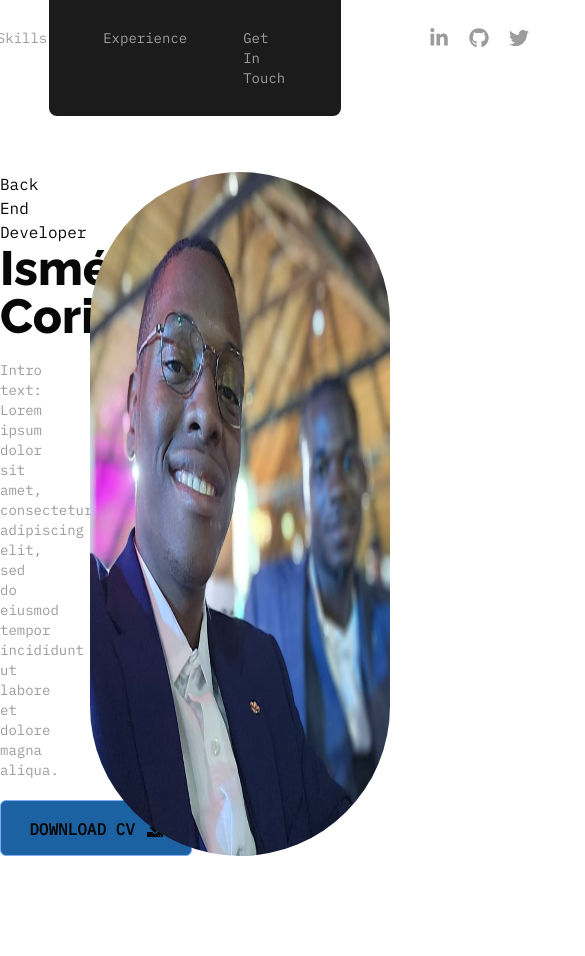
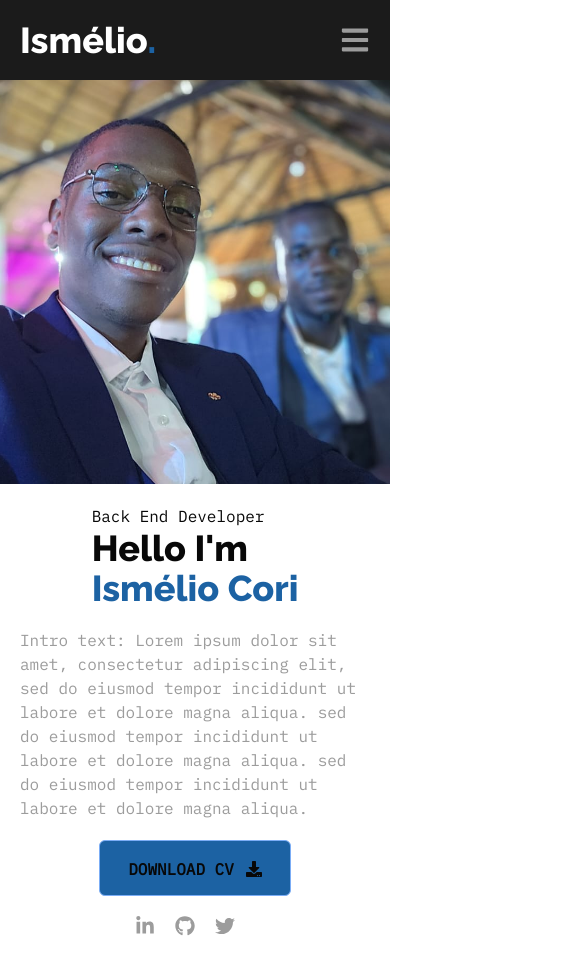
Before and after one commit to Cori-YS/portfolio, a Next.js app: page / in a window 390 px wide. Shown: the top 956 px of the page, 585 px wide, since content can reach past the window. Before the commit the page ends 856 px from the top, so only its background shows below. Built offline with nearby package versions, Linux system fonts and the light colour scheme.

Commit message:
feat: mobile home page

```diff
--- a/src/app/layout.tsx
+++ b/src/app/layout.tsx
@@ -1,10 +1,15 @@
-import type { Metadata } from 'next';
+import type { Metadata, Viewport } from 'next';
 import './globals.css';
 import { ibmPlexMono, raleway } from './ui/fonts';
 
 export const metadata: Metadata = {
   title: 'Portfolio',
   description: 'Ismélio Cori professional portfolio.',
+};
+
+export const viewport: Viewport = {
+  initialScale: 1,
+  width: 'device-width',
 };
 
 export default function RootLayout({
--- a/src/app/page.tsx
+++ b/src/app/page.tsx
@@ -2,35 +2,46 @@ import { Header } from './ui/header';
 import Link from 'next/link';
 import Image from 'next/image';
 import { FaDownload } from 'react-icons/fa';
+import { SocialIcons } from './ui/social-icons';
 
 export default function Home() {
   return (
     <div>
       <Header />
-      <div className='flex justify-center mt-14'>
-        <div className='font-mono w-96 grid grid-cols-1 gap-5'>
-          <div>
+      <div className='overflow-hidden h-[200]'>
+        <Image
+          src='/cori.png'
+          width={640}
+          height={640}
+          alt='Ismélio Cori Picture'
+          className=''
+        />
+      </div>
+      <div className='flex justify-center p-5'>
+        <div className='font-mono grid grid-cols-1 gap-5'>
+          <div className='mx-auto'>
             <h2>Back End Developer</h2>
-            <h1 className='font-sans text-5xl font-extrabold'>Ismélio Cori</h1>
+            <h1 className='font-sans text-4xl font-extrabold'>
+              Hello I&apos;m <br />{' '}
+              <span className='text-blue'>Ismélio Cori</span>
+            </h1>{' '}
           </div>
-          <p className='text-sm text-gray-text'>
+          <p className='text-base text-gray-text'>
             Intro text: Lorem ipsum dolor sit amet, consectetur adipiscing elit,
+            sed do eiusmod tempor incididunt ut labore et dolore magna aliqua.{' '}
+            sed do eiusmod tempor incididunt ut labore et dolore magna aliqua.{' '}
             sed do eiusmod tempor incididunt ut labore et dolore magna aliqua.{' '}
           </p>
           <Link
             href=''
-            className='flex p-4 bg-blue border-light-blue border rounded-md font-bold w-48 h-14 justify-center'
+            className='flex p-4 bg-blue border-light-blue border rounded-md font-bold w-48 h-14 justify-center mx-auto'
           >
             DOWNLOAD CV <FaDownload className='ml-3 mt-1' />
           </Link>
+          <div className='text-base text-gray-text mx-auto'>
+            <SocialIcons />
+          </div>
         </div>
-        <Image
-          src='/cori.png'
-          width={300}
-          height={300}
-          alt='Ismélio Cori Picture'
-          className='rounded-full ml-20'
-        />
       </div>
     </div>
   );
--- a/src/app/ui/header.tsx
+++ b/src/app/ui/header.tsx
@@ -1,30 +1,46 @@
 import Link from 'next/link';
 import { SocialIcons } from './social-icons';
+import { FaBars } from 'react-icons/fa';
 
 export function Header() {
   return (
     <header>
-      <nav className='flex w-3/4 p-7 bg-gray text-gray-text font-mono font-normal text-sm rounded-b-lg justify-center mx-auto'>
-        <Link className='mr-14' href='/'>
+      <div className='grid grid-cols-2 w-full h-[80px] bg-gray text-gray-text font-mono font-normal text-sm '>
+        <Link
+          className='p-5 text-4xl text-white font-sans font-extrabold'
+          href='/'
+        >
+          Ismélio
+          <span className='text-blue'>.</span>
+        </Link>
+        <nav className='hidden p-7 mx-auto'>
+          <Link className='mr-10' href='/'>
             Home
           </Link>
-        <Link className='mr-14' href='/'>
+          <Link className='mr-10' href='/'>
+            About
+          </Link>
+          <Link className='mr-10' href='/'>
             Projects
           </Link>
-        <Link className='mr-14' href='/'>
+          <Link className='mr-10' href='/'>
             Skills
           </Link>
-        <Link className='mr-14' href='/'>
+          <Link className='mr-10' href='/'>
             Experience
           </Link>
           <Link className='mr-36' href='/'>
             Get In Touch
           </Link>
           <SocialIcons />
-        <Link className='ml-10' href='/'>
+          <Link className='' href='/'>
             EN
           </Link>
         </nav>
+        <button className='p-5 text-3xl justify-self-end'>
+          <FaBars />
+        </button>
+      </div>
     </header>
   );
 }
```
Lines whose indentation alone changed are shown as unchanged.
